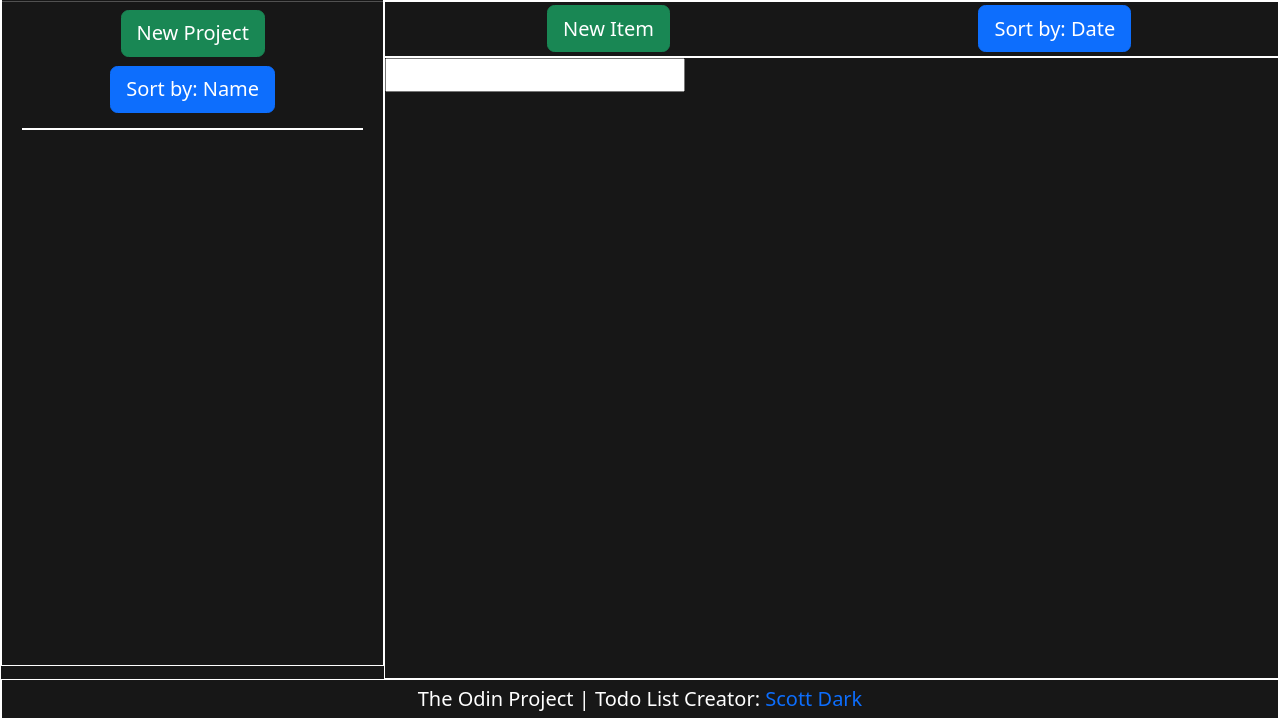
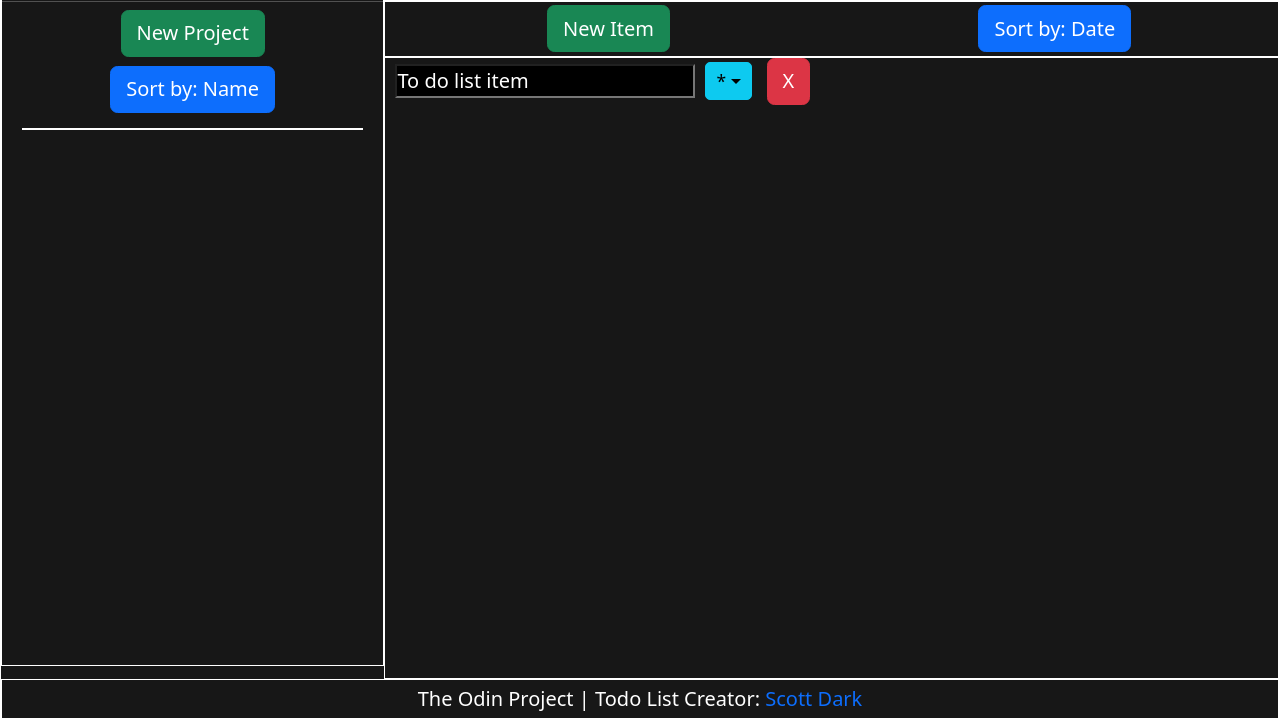
Before and after one commit to ScottDark/top-todo-list, a website built with webpack: page src/index.html in a window 1280 px wide. Both pictures are taken after a click on the button "New Item". Shown: the part 80-800 px from the top of the page. Built offline with nearby package versions, Linux system fonts and the light colour scheme.

Commit message:
Refactor priority dropdown logic and adjust main section styling

```diff
--- a/src/modules/create-priority-dropdown.js
+++ b/src/modules/create-priority-dropdown.js
@@ -1,10 +1,10 @@
 import createTextElement from "./create-textElement";
 import "bootstrap/dist/js/bootstrap.bundle.min.js";
 
-export default function createPriorityDropdown(project) {
+export default function createPriorityDropdown(entity, entityType) {
   // Create the dropdown button
   const createDropdownButton = createTextElement(
-    project.priority, // Set the initial text to project priority
+    entity.priority, // Set the initial text to entity priority
     "button",
     "btn",
     "btn-info",
@@ -17,7 +17,7 @@
   createDropdownButton.setAttribute("aria-expanded", "false");
   createDropdownButton.setAttribute(
     "id",
-    `project-priority-dropdown-${project.id}`
+    `${entityType}-priority-dropdown-${entity.id}`
   );
 
   // Create the dropdown menu
@@ -44,25 +44,25 @@
       // Change the bullet point color based on priority.
       switch (selectedPrio) {
         case "1":
-          project.priority = "1";
+          entity.priority = "1";
           break;
         case "2":
-          project.priority = "2";
+          entity.priority = "2";
           break;
         case "3":
-          project.priority = "3";
+          entity.priority = "3";
           break;
         default:
-          project.priority = "*";
+          entity.priority = "*";
           break;
       }
 
       // Apply the color to the bullet point
       const selectBulletPoint = document.querySelector(
-        `.project-name-${project.id} .bullet-point`
+        `.${entityType}-${entity.id} .bullet-point`
       );
 
-      switch (project.priority) {
+      switch (entity.priority) {
         case "1":
           selectBulletPoint.style.color = "red";
           break;
@@ -78,13 +78,13 @@
       }
 
       // Update the dropdown button text to the selected priority
-      createDropdownButton.textContent = project.priority;
+      createDropdownButton.textContent = entity.priority;
     });
   });
 
-  // Append the dropdown button and menu to the project container
+  // Append the dropdown button and menu to the entity container
   const selectDivDropDown = document.querySelector(
-    `.project-name-${project.id} .dropdown`
+    `.${entityType}-${entity.id} .dropdown`
   );
   selectDivDropDown.appendChild(createDropdownButton);
   selectDivDropDown.appendChild(createDropdownMenu);
--- a/src/modules/render-projects-sidebar.js
+++ b/src/modules/render-projects-sidebar.js
@@ -90,7 +90,7 @@
   selectProjectItem.appendChild(newDivDropdown);
   const selectDivDropDown = selectProjectItem.querySelector(".dropdown");
   const selectProjectName = selectProjectItem.querySelector(".project-name");
-  createPriorityDropdown(latestProject, selectDivDropDown, selectProjectName);
+  createPriorityDropdown(latestProject, "project-name");
 
   // Delete button
   const deleteItem = createTextElement(
--- a/src/modules/render-to-do-list-items.js
+++ b/src/modules/render-to-do-list-items.js
@@ -25,6 +25,8 @@
   // Item Container
   const selectMain = document.querySelector("#main");
   const newItem = createTextElement("", "div", itemContainerClass, "item");
+
+  newItem.classList.add("item-container");
 
   newItem.setAttribute("data-item-index", latestItem.id);
 
@@ -71,7 +73,7 @@
   // Now that the elements have been appended to newItem, you can select them
   const selectDivDropDown = newItem.querySelector(".dropdown");
   const selectItemName = newItem.querySelector(".item-name");
-  createPriorityDropdown(latestItem, "item");
+  createPriorityDropdown(latestItem, "item-name");
 
   // Delete button
   const deleteItem = createTextElement(
@@ -84,4 +86,12 @@
 
   newItem.appendChild(deleteItem);
   deleteProject(deleteItem);
+
+  // Adjust the max-height of the #main element
+  const mainElement = document.querySelector("#main");
+  const headerHeight = document.querySelector("#header").offsetHeight;
+  const footerHeight = document.querySelector("#footer").offsetHeight;
+  mainElement.style.maxHeight = `calc(100vh - ${
+    headerHeight + footerHeight
+  }px)`;
 }
--- a/src/scss/styles.scss
+++ b/src/scss/styles.scss
@@ -62,6 +62,26 @@
   padding: 0px;
 }
 
+body {
+  display: flex;
+  flex-direction: column;
+  min-height: 100vh;
+}
+
+#main {
+  flex: 1 0 auto; // This will allow the #main to grow and shrink as needed, but not shrink below its base size
+  overflow-y: auto; // Add a vertical scrollbar when the content exceeds the height
+  max-height: calc(100vh - 60px); // Adjust this value as needed
+  overflow-x: hidden; // Hide the horizontal scrollbar
+  box-sizing: border-box; // Include the scrollbar width in the element's total width
+
+  // WebKit-based browsers
+  overflow: overlay;
+
+  // Firefox
+  scrollbar-width: thin;
+}
+
 // Text margin was giving me extra margin here had to manually set to 0.
 h1,
 h2,
@@ -123,6 +143,7 @@
 #main {
   grid-column: 2 / 5;
   grid-row: 3 / 4;
+  overflow-y: auto;
 }
 
 #footer {
@@ -131,6 +152,9 @@
   place-items: center;
 
   display: grid;
+
+  flex-shrink: 0; // This will prevent the #footer from shrinking
+  margin-top: 0;
 }
 
 // Grid Layout END
@@ -259,6 +283,39 @@
 
 // Sidebar END
 
+// Main section
+#main {
+  display: flex;
+  flex-direction: column;
+  align-items: flex-start;
+  align-content: flex-start;
+  margin-bottom: 0;
+}
+
+#main .to-do-list-item {
+  display: grid;
+  grid-template-columns: 1fr auto; // 1fr for the item content, auto for the delete button
+}
+
+.item-container {
+  display: flex;
+  align-items: center; // Optional: if you want to align the items vertically
+  margin-bottom: 10px;
+  padding-left: 10px;
+  gap: 10px;
+}
+
+.item-name {
+  background-color: black; // or use 'black' for a black background
+  color: white;
+}
+
+#main .delete-item {
+  width: auto; // Reset the width
+  height: auto; // Reset the height
+  float: right; // Position it on the right side of the container
+}
+
 // Footer section
 
 .github-link {
```
